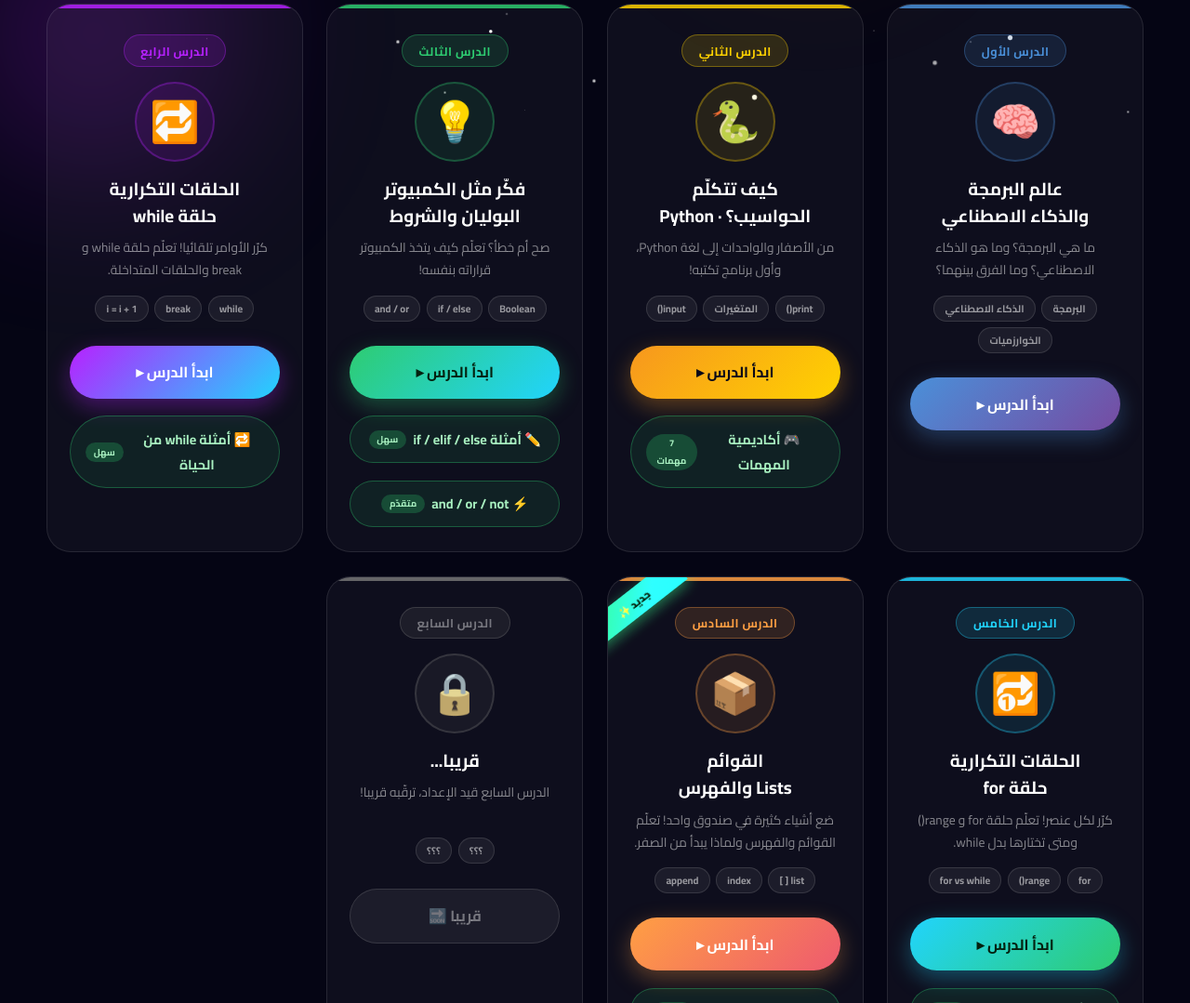
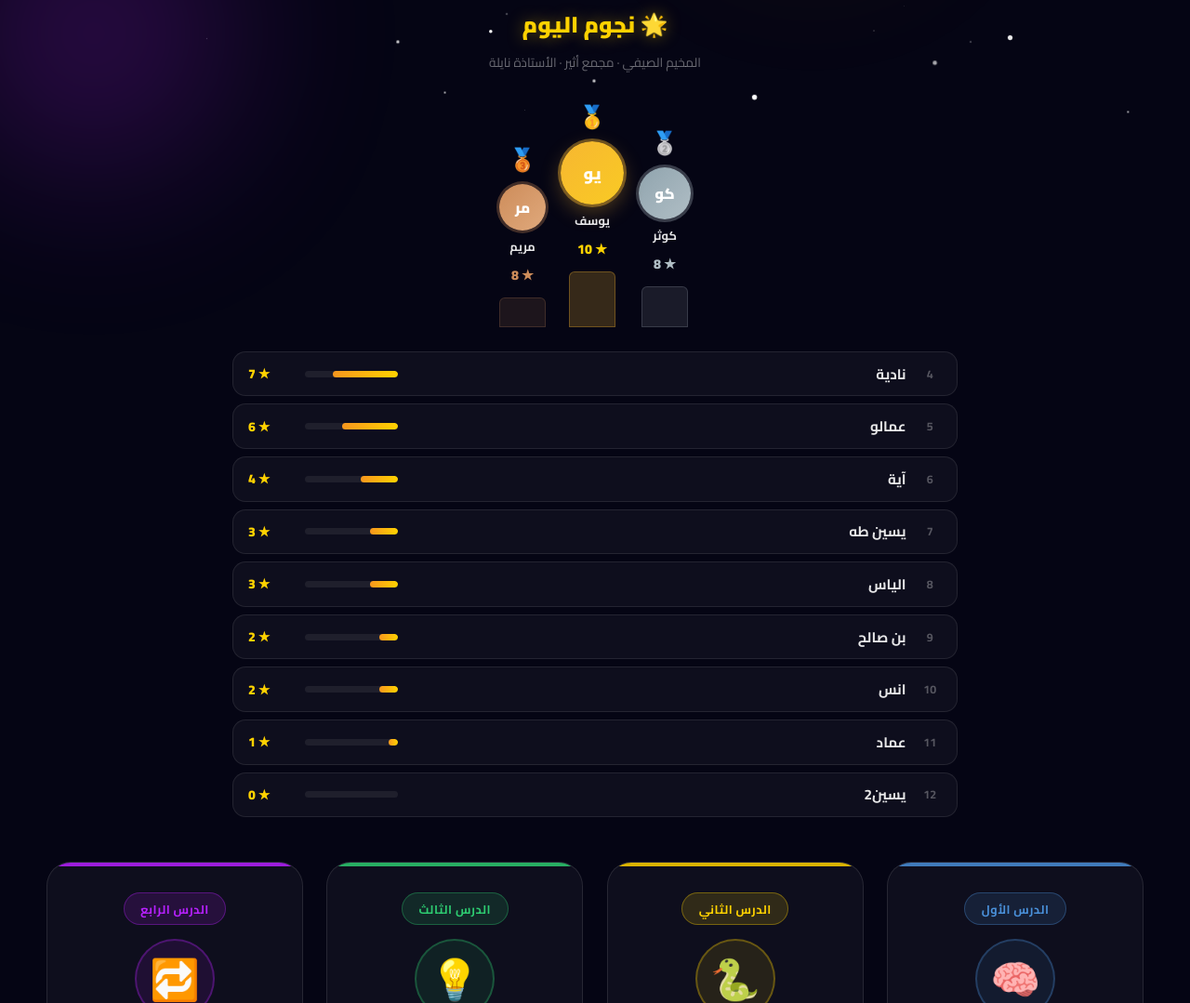
Before and after one commit to HadjarNayla/ML, a plain HTML site: page lesson1.html in a window 1280 px wide. Shown: the part 673-1752 px from the top of the page at 93% size. Drawn offline with Linux system fonts and the light colour scheme.

Commit message:
Update lesson1.html

```diff
--- a/lesson1.html
+++ b/lesson1.html
@@ -46,6 +46,37 @@ h1{font-size:clamp(2rem,5.5vw,3.8rem);font-weight:900;line-height:1.35;margin-bo
 .stat:hover{transform:translateY(-4px);border-color:rgba(255,210,0,.4)}
 .stat .st-num{font-size:1.3rem;font-weight:900;color:#ffd200}
 .stat .st-lbl{font-size:.78rem;color:rgba(255,255,255,.5)}
+
+/* ===== STARS LEADERBOARD ===== */
+.stars-section{width:100%;max-width:780px;margin-bottom:3rem}
+.stars-title{font-size:1.5rem;font-weight:900;margin-bottom:.3rem;color:#ffd200;text-shadow:0 0 18px rgba(255,210,0,.4)}
+.stars-sub{font-size:.85rem;color:rgba(255,255,255,.4);margin-bottom:1.4rem}
+
+.podium{display:flex;justify-content:center;align-items:flex-end;gap:1rem;margin-bottom:1.6rem}
+.pod{display:flex;flex-direction:column;align-items:center;gap:.3rem}
+.pod-medal{font-size:1.5rem}
+.pod-avatar{border-radius:50%;display:flex;align-items:center;justify-content:center;font-weight:900;color:#fff}
+.pod-1 .pod-avatar{width:68px;height:68px;font-size:1.1rem;background:linear-gradient(135deg,#f7b731,#f9ca24);box-shadow:0 0 0 3px rgba(247,183,49,.4),0 8px 22px rgba(247,183,49,.3)}
+.pod-2 .pod-avatar{width:56px;height:56px;font-size:1rem;background:linear-gradient(135deg,#90a4ae,#b0bec5);box-shadow:0 0 0 3px rgba(176,190,197,.3)}
+.pod-3 .pod-avatar{width:50px;height:50px;font-size:.95rem;background:linear-gradient(135deg,#cd8c5a,#e0a97c);box-shadow:0 0 0 3px rgba(205,140,90,.3)}
+.pod-name{font-size:.8rem;font-weight:700;color:rgba(255,255,255,.9)}
+.pod-stars-val{font-size:.9rem;font-weight:900}
+.pod-1 .pod-stars-val{color:#ffd200}
+.pod-2 .pod-stars-val{color:#b0bec5}
+.pod-3 .pod-stars-val{color:#cd8c5a}
+.pod-bar{width:50px;border-radius:6px 6px 0 0;margin-top:.4rem}
+.pod-1 .pod-bar{height:60px;background:rgba(247,183,49,.2);border:1px solid rgba(247,183,49,.3)}
+.pod-2 .pod-bar{height:44px;background:rgba(176,190,197,.12);border:1px solid rgba(176,190,197,.2)}
+.pod-3 .pod-bar{height:32px;background:rgba(205,140,90,.12);border:1px solid rgba(205,140,90,.2)}
+
+.lb-rows{display:flex;flex-direction:column;gap:.5rem}
+.lb-row{display:flex;align-items:center;gap:.8rem;background:rgba(255,255,255,.04);border:1px solid rgba(255,255,255,.09);border-radius:14px;padding:.55rem 1rem;text-align:right;transition:transform .2s,border-color .2s}
+.lb-row:hover{transform:translateX(-4px);border-color:rgba(255,210,0,.25)}
+.lb-rank{font-size:.78rem;font-weight:700;color:rgba(255,255,255,.3);min-width:1.6rem;text-align:center}
+.lb-name{flex:1;font-size:.95rem;font-weight:700;color:rgba(255,255,255,.9)}
+.lb-bar-wrap{width:100px;height:7px;background:rgba(255,255,255,.07);border-radius:99px;overflow:hidden}
+.lb-bar-fill{height:100%;border-radius:99px;background:linear-gradient(90deg,#f7971e,#ffd200)}
+.lb-val{font-size:.88rem;font-weight:900;color:#ffd200;min-width:3rem;text-align:left}
 
 /* ===== LESSON GRID ===== */
 .lessons{display:grid;grid-template-columns:repeat(auto-fit,minmax(255px,1fr));gap:1.6rem;width:100%;max-width:1180px}
@@ -96,20 +127,16 @@ h1{font-size:clamp(2rem,5.5vw,3.8rem);font-weight:900;line-height:1.35;margin-bo
 .l5 .lesson-btn{background:linear-gradient(135deg,#21d4fd,#2ecc71);color:#04210f;box-shadow:0 8px 24px rgba(33,212,253,.35)}
 .l5 .lesson-btn:hover{transform:translateY(-3px);box-shadow:0 12px 32px rgba(33,212,253,.55)}
 
-/* exercises chip button */
 .ex-btn{position:relative;z-index:1;width:100%;margin-top:.7rem;padding:.68rem 1rem;border-radius:50px;font-family:'Cairo',sans-serif;font-size:.9rem;font-weight:700;cursor:pointer;color:#a8f0c0;text-decoration:none;display:flex;align-items:center;justify-content:center;gap:.45rem;background:rgba(46,204,113,.1);border:1.5px solid rgba(46,204,113,.35);transition:all .25s}
 .ex-btn:hover{background:rgba(46,204,113,.22);border-color:#2ecc71;transform:translateY(-2px);box-shadow:0 8px 20px rgba(46,204,113,.25)}
 .ex-btn .ex-tag{font-size:.62rem;background:rgba(46,204,113,.25);padding:.05rem .55rem;border-radius:50px}
 
-/* new ribbon on lesson 3 */
 .new-ribbon{position:absolute;top:14px;left:-34px;z-index:2;background:linear-gradient(135deg,#2ecc71,#21d4fd);color:#04210f;font-size:.7rem;font-weight:900;padding:.25rem 2.6rem;transform:rotate(-38deg);box-shadow:0 4px 14px rgba(46,204,113,.45);animation:ribbonPulse 2s ease-in-out infinite}
 @keyframes ribbonPulse{0%,100%{filter:brightness(1)}50%{filter:brightness(1.25)}}
 
-/* lesson 6 */
 .l6 .lesson-btn{background:linear-gradient(135deg,#ff9f43,#ee5a6f);color:#fff;box-shadow:0 8px 24px rgba(255,159,67,.35)}
 .l6 .lesson-btn:hover{transform:translateY(-3px);box-shadow:0 12px 32px rgba(255,159,67,.55)}
 
-/* locked lesson 7 */
 .l7{opacity:.8}
 .l7 .lesson-num{color:rgba(255,255,255,.4)}
 .l7 .lesson-btn{background:rgba(255,255,255,.06);border:1px solid rgba(255,255,255,.12);color:rgba(255,255,255,.4);cursor:not-allowed;box-shadow:none}
@@ -143,6 +170,14 @@ footer .f-hearts{font-size:1.1rem}
     <div class="stat"><div class="st-num">18+</div><div class="st-lbl">مهمات وتمارين</div></div>
     <div class="stat"><div class="st-num">🐍</div><div class="st-lbl">لغة Python</div></div>
     <div class="stat"><div class="st-num">100%</div><div class="st-lbl">متعة وتجربة</div></div>
+  </div>
+
+  <!-- ===== STARS LEADERBOARD ===== -->
+  <div class="stars-section">
+    <div class="stars-title">🌟 نجوم اليوم</div>
+    <div class="stars-sub">المخيم الصيفي · مجمع أثير · الأستاذة نايلة</div>
+    <div class="podium" id="podium"></div>
+    <div class="lb-rows" id="lbRows"></div>
   </div>
 
   <div class="lessons">
@@ -276,7 +311,7 @@ for(let i=0;i<110;i++){
   sc.appendChild(s);
 }
 
-// shooting stars every few seconds
+// shooting stars
 function spawnShootingStar(){
   const st=document.createElement('div');
   st.className='shooting-star';
@@ -287,6 +322,67 @@ function spawnShootingStar(){
 }
 setInterval(()=>{if(Math.random()>.4)spawnShootingStar();},2600);
 setTimeout(spawnShootingStar,900);
+
+// ===== LEADERBOARD =====
+const students = [
+  {n:"يوسف",   s:10},
+  {n:"كوثر",   s:8},
+  {n:"مريم",   s:8},
+  {n:"نادية",  s:7},
+  {n:"عمالو",  s:6},
+  {n:"آية",    s:4},
+  {n:"يسين طه",s:3},
+  {n:"الياس",  s:3},
+  {n:"بن صالح",s:2},
+  {n:"انس",    s:2},
+  {n:"عماد",   s:1},
+  {n:"يسين2",  s:0},
+];
+
+const sorted = [...students].sort((a,b)=>b.s-a.s);
+const maxS = sorted[0].s;
+
+function initials(name){ return name.trim().slice(0,2); }
+
+// Podium (top 3)
+const podiumEl = document.getElementById('podium');
+const top3 = sorted.slice(0,3);
+const medals = ['🥇','🥈','🥉'];
+// display order: 2nd, 1st, 3rd
+const podOrder = [
+  {data:top3[1], rank:2},
+  {data:top3[0], rank:1},
+  {data:top3[2], rank:3}
+];
+
+podOrder.forEach(({data:p, rank})=>{
+  if(!p) return;
+  const div = document.createElement('div');
+  div.className = 'pod pod-'+rank;
+  div.innerHTML = `
+    <div class="pod-medal">${medals[rank-1]}</div>
+    <div class="pod-avatar">${initials(p.n)}</div>
+    <div class="pod-name">${p.n}</div>
+    <div class="pod-stars-val">★ ${p.s}</div>
+    <div class="pod-bar"></div>
+  `;
+  podiumEl.appendChild(div);
+});
+
+// Rows (4th onwards)
+const rowsEl = document.getElementById('lbRows');
+sorted.slice(3).forEach((p,i)=>{
+  const pct = maxS>0 ? Math.round((p.s/maxS)*100) : 0;
+  const row = document.createElement('div');
+  row.className = 'lb-row';
+  row.innerHTML = `
+    <div class="lb-rank">${i+4}</div>
+    <div class="lb-name">${p.n}</div>
+    <div class="lb-bar-wrap"><div class="lb-bar-fill" style="width:${pct}%"></div></div>
+    <div class="lb-val">★ ${p.s}</div>
+  `;
+  rowsEl.appendChild(row);
+});
 </script>
 </body>
 </html>
```
